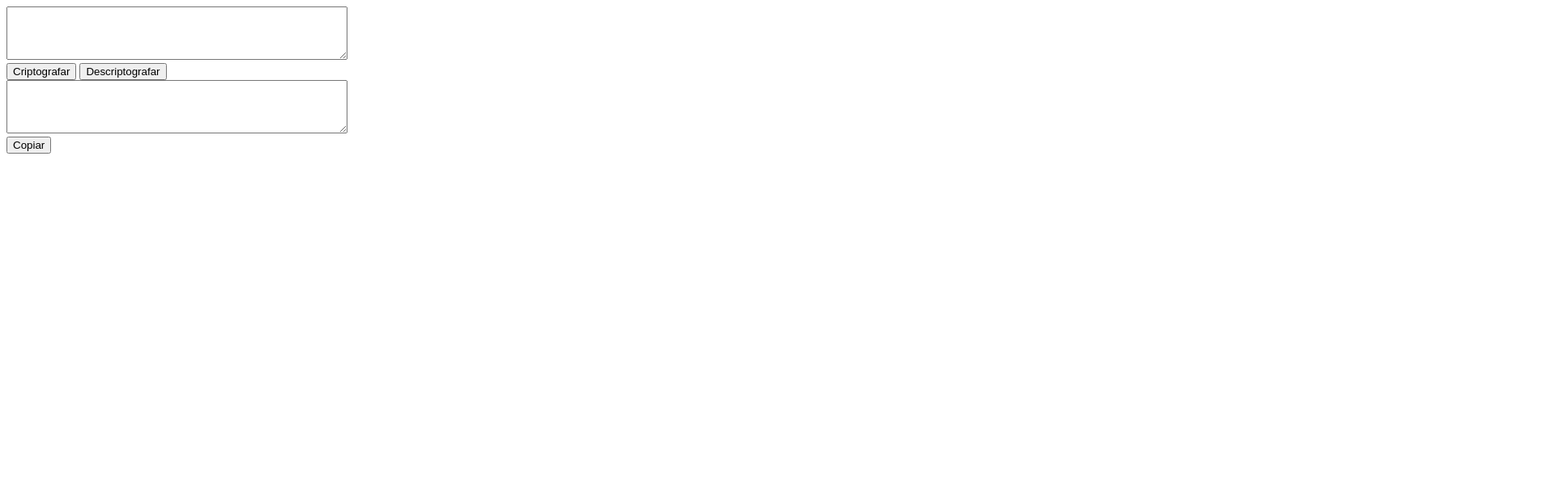
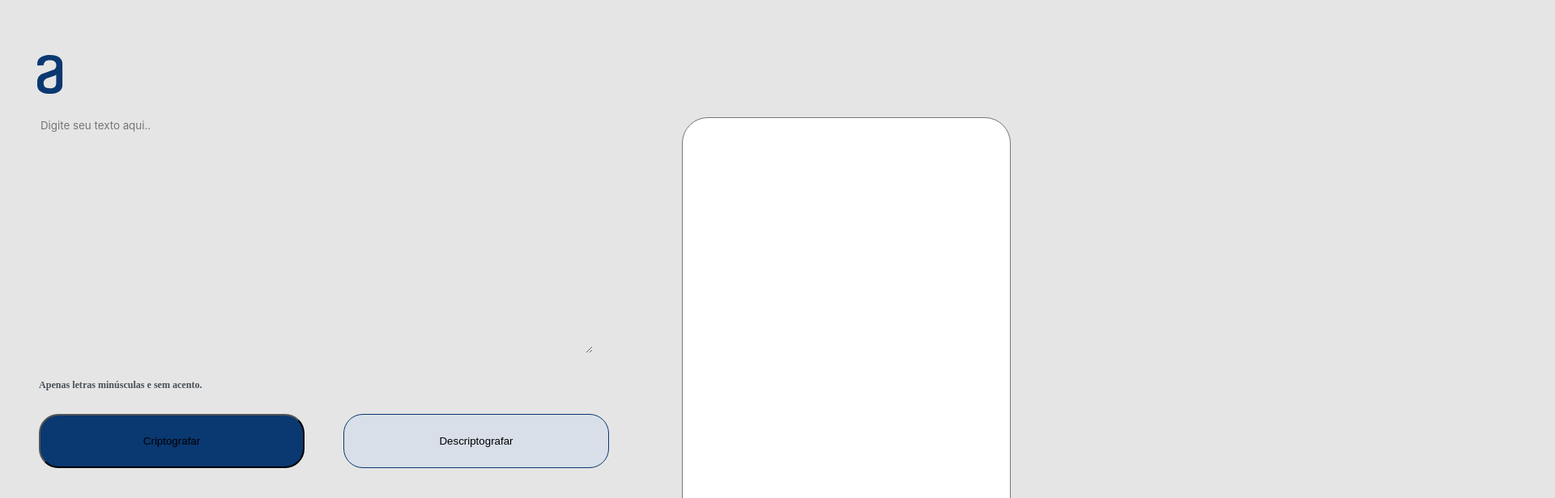
Before and after one commit to ReinaldoCaetano/ChallengeOracle, a plain HTML site: page index.html in a window 1280 px wide. Shown: the top 616 px of the page at 81% size, 1920 px wide, since content can reach past the window. Drawn offline with Linux system fonts and the light colour scheme.

Commit message:
criando projeto e logica

```diff
--- a/index.html
+++ b/index.html
@@ -4,27 +4,35 @@
     <meta charset="UTF-8">
     <meta http-equiv="X-UA-Compatible" content="IE=edge">
     <meta name="viewport" content="width=device-width, initial-scale=1.0">
-    <title>Document</title>
+    <link rel="preconnect" href="https://fonts.googleapis.com">
+    <link rel="preconnect" href="https://fonts.gstatic.com" crossorigin>
+    <link rel="stylesheet" href="style.css">
+    <title></title>
 </head>
 <body>
     <header>
-
+        <h1><img class="logo" src="imgs/logo.svg" alt="Logo Alura"></h1>
     </header>
 
     <main>
         <section>
-            <textarea id="input" rows="4" cols="50"></textarea><br>
-            <button onclick="criptografar()">Criptografar</button>
-            <button onclick="descriptografar()">Descriptografar</button><br>
+            <textarea class="text-area" id="input" rows="4" cols="41" placeholder="Digite seu texto aqui.."></textarea>
+            <div class="informacao">
+                <h6>Apenas letras minúsculas e sem acento.</h6>
+            </div>
+            <div class="botoes">
+                <button class="btn-criptografar" onclick="criptografar()">Criptografar</button>
+                <button class="btn-descriptografar" onclick="descriptografar()">Descriptografar</button><br>
+            </div>
         </section>
 
-       <section>
-        <textarea id="output" rows="4" cols="50" readonly></textarea><br>
-        <button onclick="copiarTexto()">Copiar</button>
+       <section class="box-mensagem">
+        <textarea class="mensagem" id="output" rows="20" cols="10" readonly></textarea><br>
+        <button class="btn-copiar" id="copiar" onclick="copiarTexto()">Copiar</button>
        </section>
     </main>
    <footer>
-
+    <h6>oi sou reinaldo</h6>
    </footer>
     <script src="script.js"></script>
 </body>
--- a/script.js
+++ b/script.js
@@ -2,12 +2,17 @@ function criptografar() {
     var input = document.getElementById("input").value;
     var output = criptografarTexto(input);
     document.getElementById("output").value = output;
+    removerImagemDeFundo("mensagem");
+    mostrarBotaoCopiar();
 }
 
 function descriptografar() {
     var input = document.getElementById("input").value;
     var output = descriptografarTexto(input);
     document.getElementById("output").value = output;
+    removerImagemDeFundo("mensagem");
+    mostrarBotaoCopiar();
+
 }
 
 function copiarTexto() {
@@ -35,3 +40,15 @@ function descriptografarTexto(texto) {
                                .replace(/ufat/g, "u");
     return descriptografado;
 }
+function removerImagemDeFundo(classe) {
+    var elementos = document.getElementsByClassName(classe);
+
+    for (var i = 0; i < elementos.length; i++) {
+      elementos[i].style.backgroundImage = "none";
+    }
+  }
+
+  function mostrarBotaoCopiar() {
+    var botao = document.getElementById("copiar");
+    botao.style.display = "block";
+  }
--- /dev/null
+++ b/style.css
@@ -0,0 +1,111 @@
+
+body{
+    display: flex;
+    height: 100%;
+    width: 100%;
+    flex-direction: column;
+    justify-content: space-evenly;
+    background: #E5E5E5;
+
+}
+.logo{
+    margin-top: 3%;
+    margin-left: 3%;
+}
+.text-area{
+    font-family: 'Inter';
+    font-style: normal;
+    border: none;
+    width: 680px;
+    height: 288px;
+    background-color: transparent;
+
+}
+
+main{
+    display: flex;
+    flex-wrap: wrap;
+    justify-content: space-evenly;
+    align-content: center;
+    gap: 50px;
+}
+
+.informacao{
+    color: #495057;
+    font-size: 18px;
+}
+.botoes{
+    display: flex;
+    flex-direction: row;
+    align-items: flex-start;
+    padding: 0px;
+    gap: 24px;
+
+}
+.btn-criptografar{
+    padding: 24px;
+    gap: 8px;
+    width: 328px;
+    height: 67px;
+    background: #0A3871;
+    border-radius: 24px;
+    /* Inside auto layout */
+
+    flex: none;
+    order: 0;
+    flex-grow: 0;
+}
+.btn-descriptografar{
+    align-items: flex-start;
+    padding: 24px;
+    gap: 8px;
+
+    width: 328px;
+    height: 67px;
+
+    /* Light gray */
+
+    background: #D8DFE8;
+    /* Dark blue/dark-blue-300 */
+
+    border: 1px solid #0A3871;
+    border-radius: 24px;
+
+    /* Inside auto layout */
+
+    flex: none;
+    order: 1;
+    flex-grow: 0;
+}
+.box-mensagem{
+    display: flex;
+    position: relative;
+    justify-content: center;
+}
+.mensagem{
+    padding-top: 50px;
+    text-align: center;
+    border-radius: 32px;
+    width: 400px;
+    height: 944px;
+}
+.btn-copiar{
+    display: none;
+    position: absolute;
+    width: 328px;
+    height: 67px;
+    padding: 24px;
+    gap: 8px;
+    border: 1px solid #0A3871;
+    border-radius: 24px;
+    top: 80%;
+}
+
+
+
+footer{
+    position: relative;
+    margin-top: 20px;
+    bottom: 0;
+    left: 50%;
+}
```
Also changed, not shown: imgs/boneco.svg (added), imgs/logo.svg (added).
